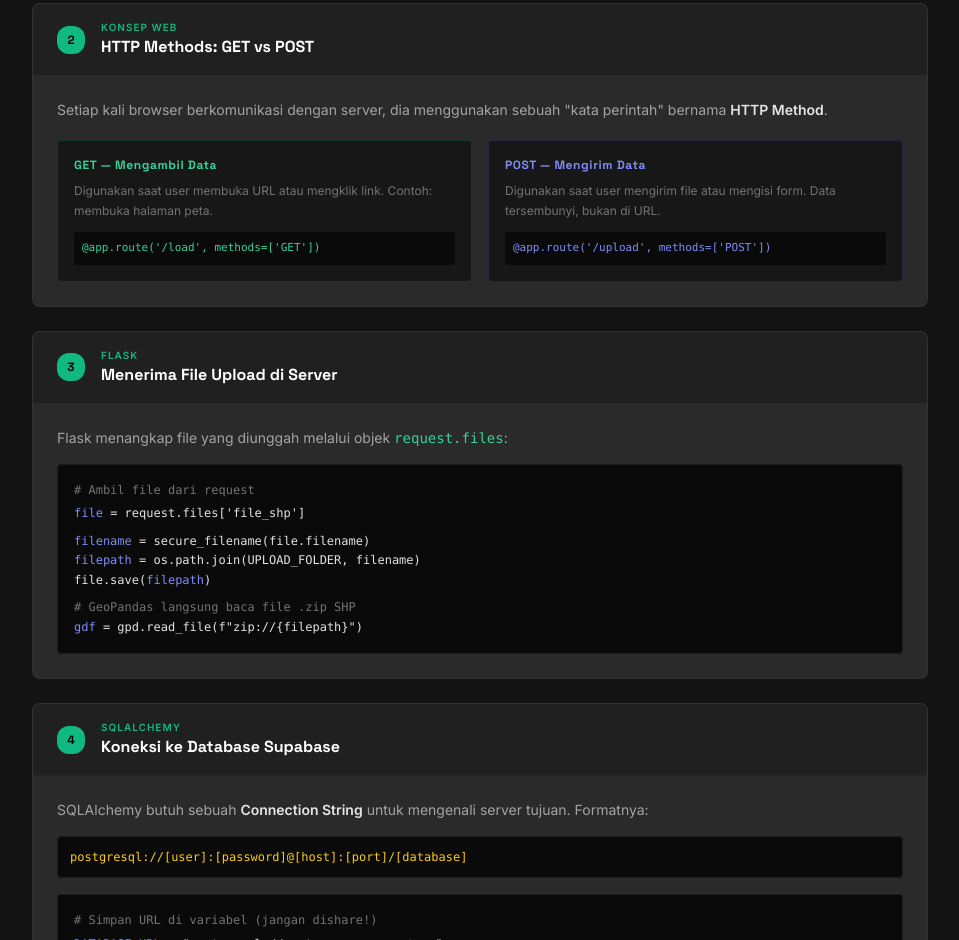
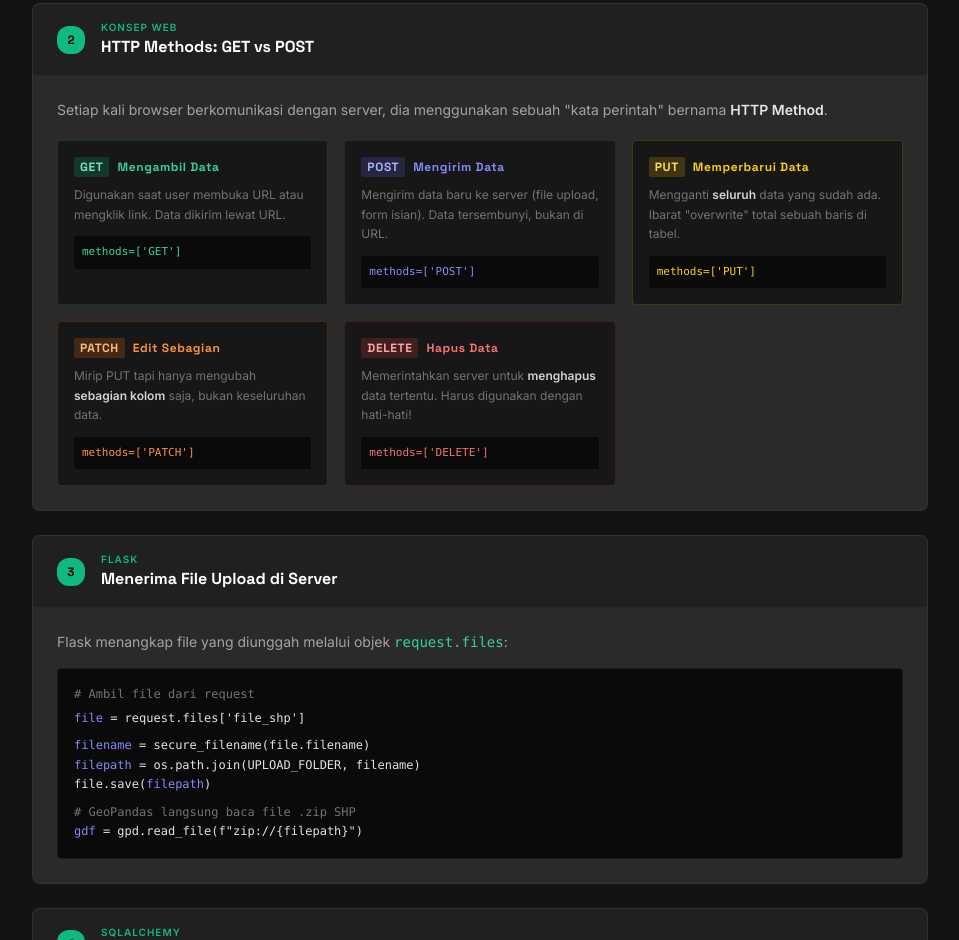
Before and after one commit to herfiadi447/kelasbasisdata, a website: page index.html in a window 1280 px wide. Shown: the part 5994-6934 px from the top of the page, without its empty margins (288-1247 px from the left). Drawn offline with nearby package versions, Linux system fonts and the light colour scheme; animation ran at ten frames a second.

Commit message:
Expand HTTP Methods section to include PUT, PATCH, DELETE

```diff
--- a/index.html
+++ b/index.html
@@ -475,16 +475,31 @@
         </div>
         <div class="p-6">
             <p class="text-sm text-neutral-400 mb-5">Setiap kali browser berkomunikasi dengan server, dia menggunakan sebuah "kata perintah" bernama <strong class="text-neutral-200">HTTP Method</strong>.</p>
-            <div class="grid grid-cols-1 md:grid-cols-2 gap-4">
+            <div class="grid grid-cols-1 md:grid-cols-2 lg:grid-cols-3 gap-4">
                 <div class="bg-neutral-900 border border-emerald-500/20 rounded-lg p-4">
-                    <div class="text-xs font-bold text-emerald-400 mb-2 font-headline tracking-wider">GET &mdash; Mengambil Data</div>
-                    <p class="text-xs text-neutral-500 leading-relaxed mb-3">Digunakan saat user membuka URL atau mengklik link. Contoh: membuka halaman peta.</p>
-                    <div class="bg-neutral-950 rounded p-2 font-mono text-[11px] text-emerald-400">@app.route('/load', methods=['GET'])</div>
+                    <div class="text-xs font-bold text-emerald-400 mb-2 font-headline tracking-wider flex items-center gap-2"><span class="bg-emerald-500/20 px-1.5 py-0.5 rounded text-emerald-300">GET</span> Mengambil Data</div>
+                    <p class="text-xs text-neutral-500 leading-relaxed mb-3">Digunakan saat user membuka URL atau mengklik link. Data dikirim lewat URL.</p>
+                    <div class="bg-neutral-950 rounded p-2 font-mono text-[11px] text-emerald-400">methods=['GET']</div>
                 </div>
                 <div class="bg-neutral-900 border border-indigo-500/20 rounded-lg p-4">
-                    <div class="text-xs font-bold text-indigo-400 mb-2 font-headline tracking-wider">POST &mdash; Mengirim Data</div>
-                    <p class="text-xs text-neutral-500 leading-relaxed mb-3">Digunakan saat user mengirim file atau mengisi form. Data tersembunyi, bukan di URL.</p>
-                    <div class="bg-neutral-950 rounded p-2 font-mono text-[11px] text-indigo-400">@app.route('/upload', methods=['POST'])</div>
+                    <div class="text-xs font-bold text-indigo-400 mb-2 font-headline tracking-wider flex items-center gap-2"><span class="bg-indigo-500/20 px-1.5 py-0.5 rounded text-indigo-300">POST</span> Mengirim Data</div>
+                    <p class="text-xs text-neutral-500 leading-relaxed mb-3">Mengirim data baru ke server (file upload, form isian). Data tersembunyi, bukan di URL.</p>
+                    <div class="bg-neutral-950 rounded p-2 font-mono text-[11px] text-indigo-400">methods=['POST']</div>
+                </div>
+                <div class="bg-neutral-900 border border-yellow-500/20 rounded-lg p-4">
+                    <div class="text-xs font-bold text-yellow-400 mb-2 font-headline tracking-wider flex items-center gap-2"><span class="bg-yellow-500/20 px-1.5 py-0.5 rounded text-yellow-300">PUT</span> Memperbarui Data</div>
+                    <p class="text-xs text-neutral-500 leading-relaxed mb-3">Mengganti <strong class="text-neutral-300">seluruh</strong> data yang sudah ada. Ibarat "overwrite" total sebuah baris di tabel.</p>
+                    <div class="bg-neutral-950 rounded p-2 font-mono text-[11px] text-yellow-400">methods=['PUT']</div>
+                </div>
+                <div class="bg-neutral-900 border border-orange-500/20 rounded-lg p-4">
+                    <div class="text-xs font-bold text-orange-400 mb-2 font-headline tracking-wider flex items-center gap-2"><span class="bg-orange-500/20 px-1.5 py-0.5 rounded text-orange-300">PATCH</span> Edit Sebagian</div>
+                    <p class="text-xs text-neutral-500 leading-relaxed mb-3">Mirip PUT tapi hanya mengubah <strong class="text-neutral-300">sebagian kolom</strong> saja, bukan keseluruhan data.</p>
+                    <div class="bg-neutral-950 rounded p-2 font-mono text-[11px] text-orange-400">methods=['PATCH']</div>
+                </div>
+                <div class="bg-neutral-900 border border-red-500/20 rounded-lg p-4">
+                    <div class="text-xs font-bold text-red-400 mb-2 font-headline tracking-wider flex items-center gap-2"><span class="bg-red-500/20 px-1.5 py-0.5 rounded text-red-300">DELETE</span> Hapus Data</div>
+                    <p class="text-xs text-neutral-500 leading-relaxed mb-3">Memerintahkan server untuk <strong class="text-neutral-300">menghapus</strong> data tertentu. Harus digunakan dengan hati-hati!</p>
+                    <div class="bg-neutral-950 rounded p-2 font-mono text-[11px] text-red-400">methods=['DELETE']</div>
                 </div>
             </div>
         </div>
```
